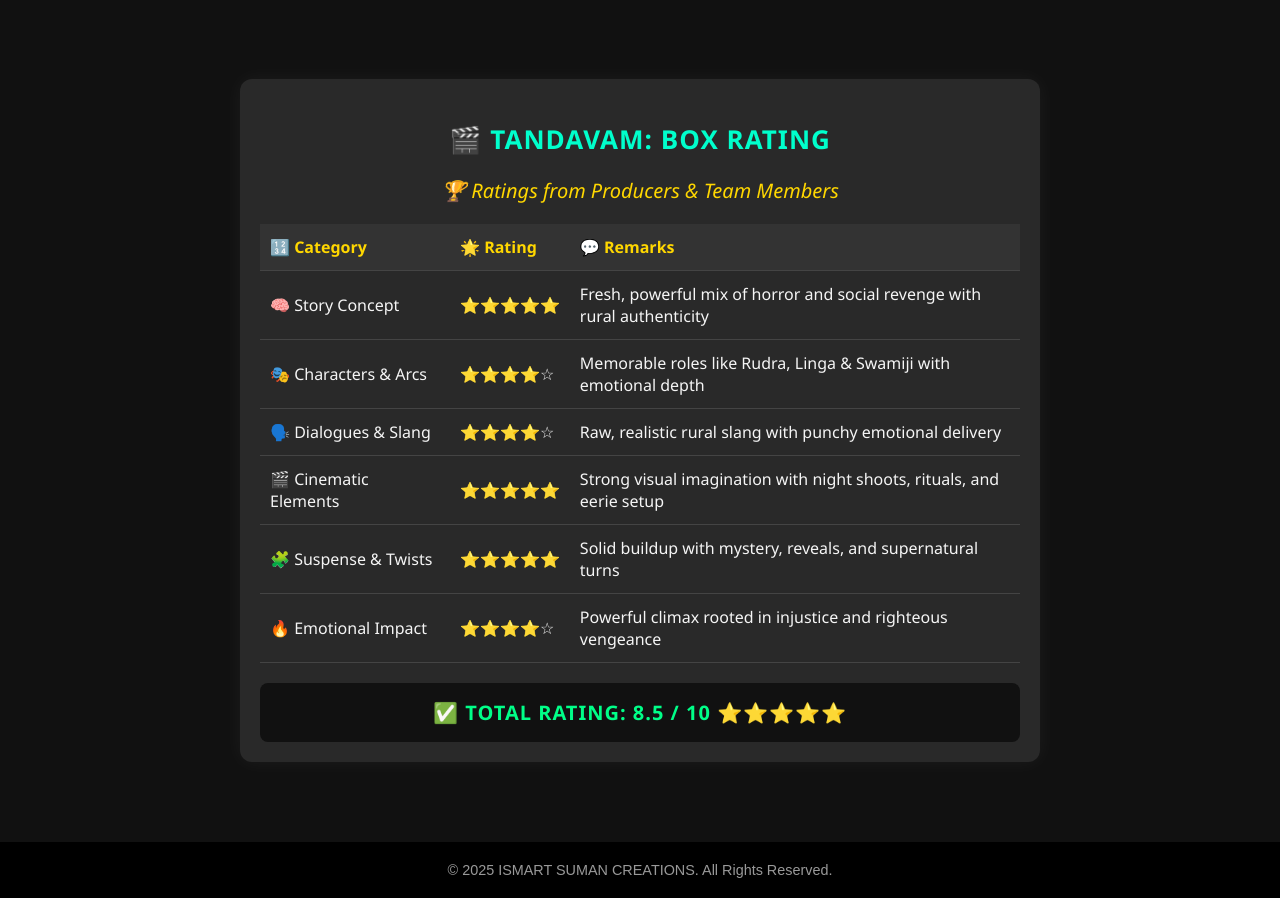
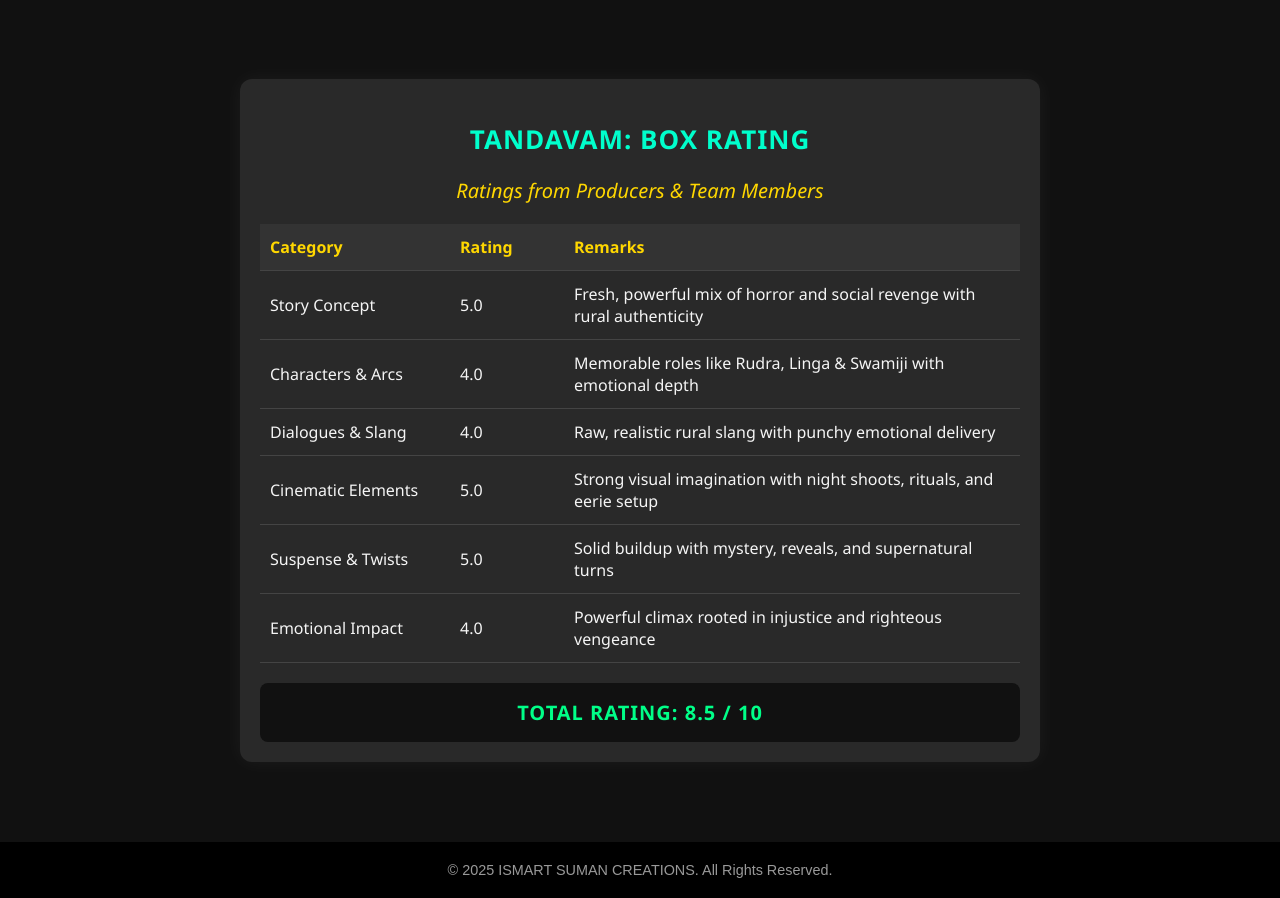
Before and after one commit to sumanth-1391/ooruperuakhandasthalam, a plain HTML site: page index.html in a window 1280 px wide. Shown: the part 5760-6658 px from the top of the page. Drawn offline with Linux system fonts and the light colour scheme.

Commit message:
Refine rating section to professional style without icons

```diff
--- a/index.html
+++ b/index.html
@@ -434,51 +434,51 @@
   </style>
   <section id="rating">
     <div class="rating-box">
-      <h2>🎬 TANDAVAM: BOX RATING</h2>
-      <h3>🏆 Ratings from Producers & Team Members</h3>
+      <h2>TANDAVAM: BOX RATING</h2>
+      <h3>Ratings from Producers & Team Members</h3>
       <table>
         <thead>
           <tr>
-            <th>🔢 Category</th>
-            <th>🌟 Rating</th>
-            <th>💬 Remarks</th>
+            <th>Category</th>
+            <th>Rating</th>
+            <th>Remarks</th>
           </tr>
         </thead>
         <tbody>
           <tr>
-            <td>🧠 Story Concept</td>
-            <td>⭐⭐⭐⭐⭐</td>
+            <td>Story Concept</td>
+            <td>5.0</td>
             <td>Fresh, powerful mix of horror and social revenge with rural authenticity</td>
           </tr>
           <tr>
-            <td>🎭 Characters & Arcs</td>
-            <td>⭐⭐⭐⭐☆</td>
+            <td>Characters & Arcs</td>
+            <td>4.0</td>
             <td>Memorable roles like Rudra, Linga & Swamiji with emotional depth</td>
           </tr>
           <tr>
-            <td>🗣️ Dialogues & Slang</td>
-            <td>⭐⭐⭐⭐☆</td>
+            <td>Dialogues & Slang</td>
+            <td>4.0</td>
             <td>Raw, realistic rural slang with punchy emotional delivery</td>
           </tr>
           <tr>
-            <td>🎬 Cinematic Elements</td>
-            <td>⭐⭐⭐⭐⭐</td>
+            <td>Cinematic Elements</td>
+            <td>5.0</td>
             <td>Strong visual imagination with night shoots, rituals, and eerie setup</td>
           </tr>
           <tr>
-            <td>🧩 Suspense & Twists</td>
-            <td>⭐⭐⭐⭐⭐</td>
+            <td>Suspense & Twists</td>
+            <td>5.0</td>
             <td>Solid buildup with mystery, reveals, and supernatural turns</td>
           </tr>
           <tr>
-            <td>🔥 Emotional Impact</td>
-            <td>⭐⭐⭐⭐☆</td>
+            <td>Emotional Impact</td>
+            <td>4.0</td>
             <td>Powerful climax rooted in injustice and righteous vengeance</td>
           </tr>
         </tbody>
       </table>
       <div class="total-rating">
-        ✅ TOTAL RATING: 8.5 / 10 ⭐⭐⭐⭐⭐
+        TOTAL RATING: 8.5 / 10
       </div>
     </div>
   </section>
```
